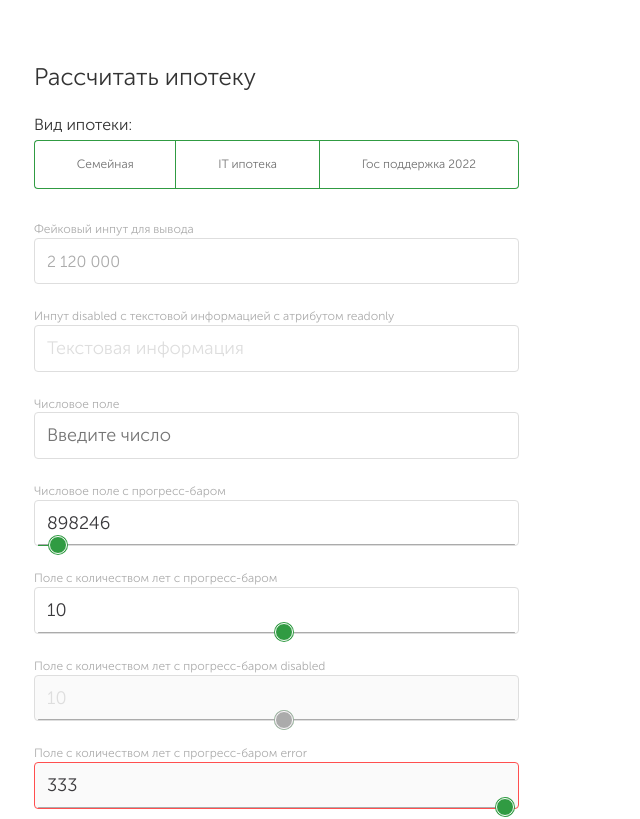
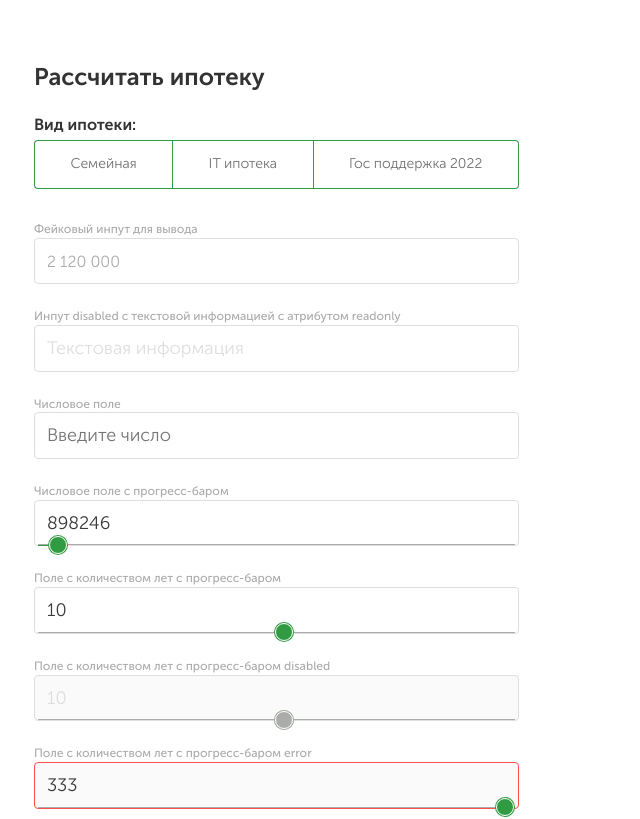
Before and after one commit to sleepypancake/boolshit, a plain HTML site: page ui.html in a window 1280 px wide. Shown: the top 819 px of the page, without its empty margins (0-640 px from the left). Drawn offline with nearby package versions, Linux system fonts and the light colour scheme; files whose address does not match are found by name.

Commit message:
fix: fonts fix

```diff
--- a/assets/fonts/fonts.css
+++ b/assets/fonts/fonts.css
@@ -3,10 +3,43 @@
 @font-face {
   font-family: 'MuseoSans';
   font-style: normal;
-  font-weight: 400;
+  font-weight: 300;
   src: url('./museosanscyrl300.eot'); /* IE9 Compat Modes */
   src: url('./museosanscyrl300.woff2') format('woff2'), /* Super Modern Browsers */
        url('./museosanscyrl300.woff') format('woff'), /* Modern Browsers */
        url('./museosanscyrl300.ttf') format('truetype'), /* Safari, Android, iOS */
        url('./museosanscyrl300.svg') format('svg'); /* Legacy iOS */
 }
+
+@font-face {
+  font-family: 'MuseoSans';
+  font-style: normal;
+  font-weight: 500;
+  src: url('./museosanscyrl500.eot'); /* IE9 Compat Modes */
+  src: url('./museosanscyrl500.woff2') format('woff2'), /* Super Modern Browsers */
+       url('./museosanscyrl500.woff') format('woff'), /* Modern Browsers */
+       url('./museosanscyrl500.ttf') format('truetype'), /* Safari, Android, iOS */
+       url('./museosanscyrl500.svg') format('svg'); /* Legacy iOS */
+}
+
+@font-face {
+  font-family: 'MuseoSans';
+  font-style: normal;
+  font-weight: 700;
+  src: url('./museosanscyrl700.eot'); /* IE9 Compat Modes */
+  src: url('./museosanscyrl700.woff2') format('woff2'), /* Super Modern Browsers */
+       url('./museosanscyrl700.woff') format('woff'), /* Modern Browsers */
+       url('./museosanscyrl700.ttf') format('truetype'), /* Safari, Android, iOS */
+       url('./museosanscyrl700.svg') format('svg'); /* Legacy iOS */
+}
+
+@font-face {
+  font-family: 'MuseoSans';
+  font-style: normal;
+  font-weight: 900;
+  src: url('./museosanscyrl900.eot'); /* IE9 Compat Modes */
+  src: url('./museosanscyrl900.woff2') format('woff2'), /* Super Modern Browsers */
+       url('./museosanscyrl900.woff') format('woff'), /* Modern Browsers */
+       url('./museosanscyrl900.ttf') format('truetype'), /* Safari, Android, iOS */
+       url('./museosanscyrl900.svg') format('svg'); /* Legacy iOS */
+}
--- a/assets/styles/calculator.scss
+++ b/assets/styles/calculator.scss
@@ -41,7 +41,7 @@ $bdr: 4px;
         font-size: 24px;
         line-height: 1.4;
         margin-bottom: 20px;
-        font-weight: 500;
+        font-weight: 700;
     }
 
     &__container {
@@ -70,7 +70,7 @@ $bdr: 4px;
         margin-bottom: 4px;
         font-size: 16px;
         line-height: 1.4;
-        font-weight: 500;
+        font-weight: 700;
     }
 
     &__highlight {
@@ -105,9 +105,11 @@ $bdr: 4px;
             display: flex;
             align-items: center;
             justify-content: center;
+            font-weight: 300;
 
             @media (min-width: 1025px) {
                 height: 49px;
+                font-size: 14px;
             }
 
             &:first-child {
@@ -124,10 +126,6 @@ $bdr: 4px;
                 color: $white;
                 pointer-events: none;
             }
-
-            // &:hover {
-            //     color: $black;
-            // }
         }
     }
 
@@ -154,6 +152,7 @@ $bdr: 4px;
             color: $dark-font;
             font-family: inherit;
             position: relative;
+            font-weight: 300;
 
             span {
                 font-size: 16px;
--- a/style.css
+++ b/style.css
@@ -17,7 +17,7 @@
 
 body {
     font-family: 'MuseoSans', sans-serif;
-    font-weight: 300;
+    font-weight: 500;
     font-size: 18px;
     color: var(--black);
     -webkit-font-smoothing: antialiased;
```
Also changed, not shown: assets/styles/calculator.css, 1 other file.
